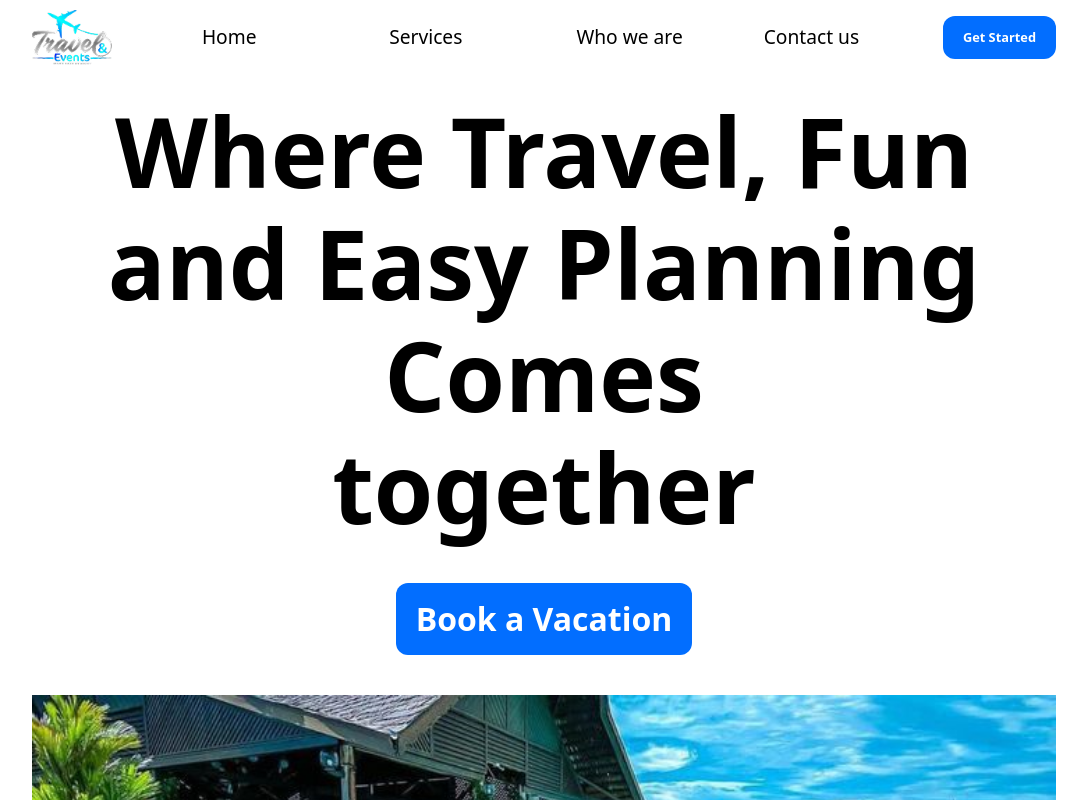
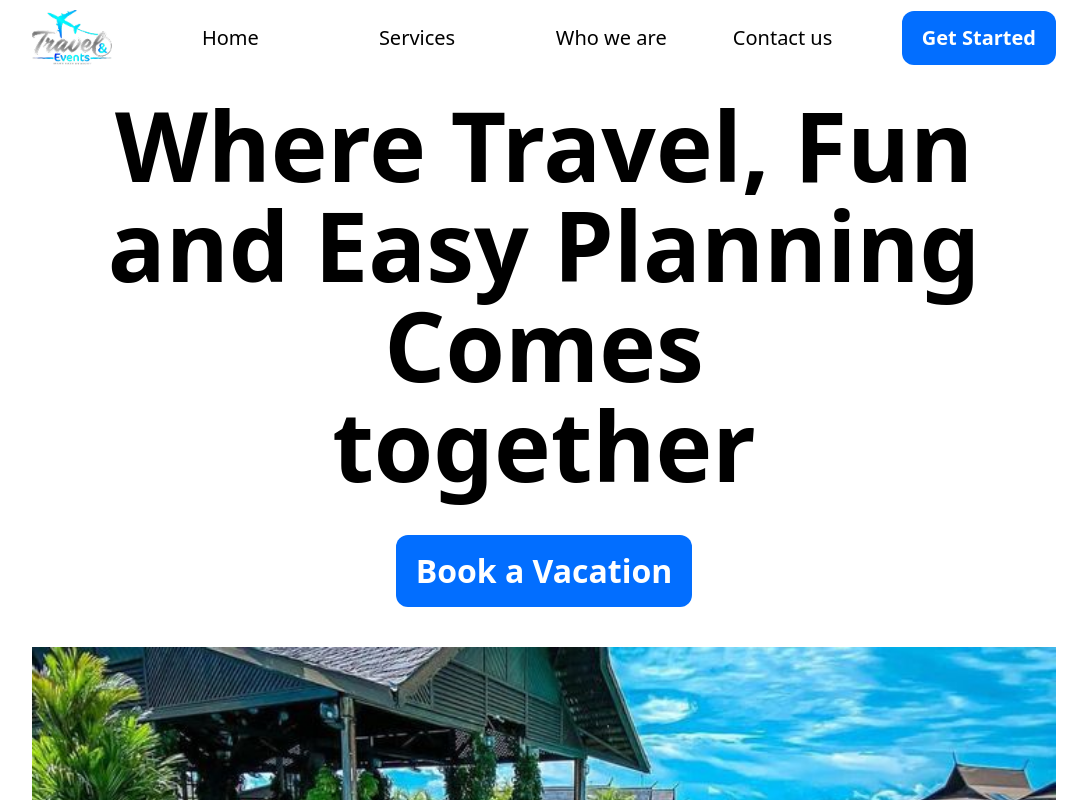
Before and after one commit to TheEldaps/Travel-Events, a Next.js app: page / in a window 1280 px wide. Shown: the top 800 px of the page, without its empty margins (96-1183 px from the left). Built offline with nearby package versions, Linux system fonts and the light colour scheme.

Commit message:
fix nav link and button text responsiveness

```diff
--- a/app/components/HeroSection.tsx
+++ b/app/components/HeroSection.tsx
@@ -5,7 +5,7 @@ import HeroImage from "../../public/HeroImage.png";
 export default function HeroSection() {
   return (
     <section id='home' className="pt-5 px-[5%] sm:px-[10%] mb-[50px]">
-      <h1 className="mb-4 lg:mb-10 mx-auto text-[2.5rem] leading px-[4%] sm:text-[3.9rem] md:text-[4.5rem] lg:text-[6rem] text-center font-semibold md:leading-22 lg:leading-28">
+      <h1 className="mb-4 lg:mb-10 mx-auto text-[2.5rem] leading-14 px-[4%] sm:text-[3.9rem] sm:leading-18  md:text-[4.5rem] md:leading-20 lg:text-[6rem] lg:leading-25 text-center font-semibold  ">
         Where Travel, Fun and Easy Planning Comes{" "}
         <br className="inline sm:hidden lg:inline" /> together
       </h1>
--- a/app/components/Nav.tsx
+++ b/app/components/Nav.tsx
@@ -45,7 +45,7 @@ export default function Nav() {
           <NavLink title="Services" href="#services" />
           <NavLink title="Who we are" href="#about-us" />
           <NavLink title="Contact us" href="#contact-us" />
-          <Button title="Get Started" />
+          <Button title="Get Started" text='md:text-[1.1rem] lg:text-[1.25rem]' />
         </ul>
       </nav>
 
--- a/app/components/NavLink.tsx
+++ b/app/components/NavLink.tsx
@@ -11,7 +11,7 @@ export default function NavLink({
     <li className="w-full">
       <Link
         href={href}
-        className="block sm:inline sm:px-2 sm:py-2 w-full h-full px-2.5 py-[5px] hover:bg-[black] hover:text-white sm:text-nowrap sm:text-[0.9rem] md:text-[1.2rem] font-medium lg:text-[1.rem]"
+        className="block sm:inline sm:px-2 sm:py-2 w-full h-full px-2.5 py-[5px] hover:bg-[black] hover:text-white sm:text-nowrap sm:text-[0.9rem] md:text-[1.1rem] font-medium lg:text-[1.25rem]"
       >
         {title}
       </Link>
```
